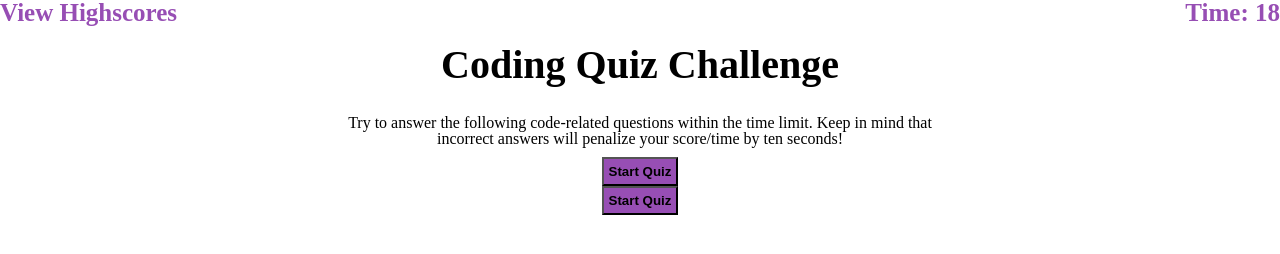
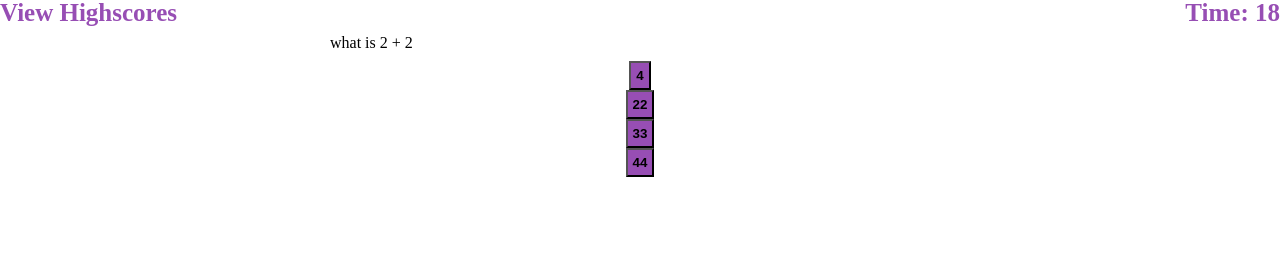
Before and after one commit to chandtheman1/04-Web-APIs-Code-Quiz, a plain HTML site: page index.html in a window 1280 px wide. Both pictures are taken after a click on the button "Start Quiz". Drawn offline with Linux system fonts and the light colour scheme.

Commit message:
adding more functions into javascript and populating the questions/answers

```diff
--- a/assets/js/main.js
+++ b/assets/js/main.js
@@ -1,11 +1,38 @@
 var startQuizbtn = document.querySelector("#start-quiz");
-var startQuizbtn2 = document.querySelector("#start-quiz2");
+var questionContainerEl = document.querySelector("#question-container");
+var startEl = document.querySelector(".start");
+var questionEl = document.querySelector("#question");
+var answerButtonsEl = document.querySelector("#answer-buttons");
+// var startQuizbtn2 = document.querySelector("#start-quiz2");
 var timerEl = document.querySelector(".timer");
 
-startQuizbtn.addEventListener('click', function() { startTimer()});
 
-startQuizbtn2.addEventListener('click', function() { reduceTimer()});
+var shuffledQuestions, currentQuestionIndex
 
+var questionArray = [
+    {
+        question: "what is 2 + 2",
+        answers: [
+            { text: "4", correct: true },
+            { text: "22", correct: false },
+            { text: "33", correct: false },
+            { text: "44", correct: false },
+        ]
+    }
+];
+
+startQuizbtn.addEventListener('click', function() {
+        startTimer()
+        startEl.classList.add('hide');
+        shuffledQuestions = questionArray.sort(() => Math.random() - 0.5);
+        currentQuestionIndex = 0;
+        questionContainerEl.classList.remove('hide');
+        setNextQuestion();
+    }
+
+    );
+
+// startQuizbtn2.addEventListener('click', function() { reduceTimer()});
 
 var secondsLeft = 20;
 
@@ -13,16 +40,40 @@ var startTimer = function () {
     var timerInterval = setInterval(function() {
         secondsLeft--;
         timerEl.textContent = secondsLeft;
-
-
     }, 1000)
 }
 
-var reduceTimer = function () {
-    timerEl.textContent = secondsLeft - 10;
+// var reduceTimer = function () {
+//     timerEl.textContent = secondsLeft - 10;
 
+// }
+
+var setNextQuestion = function() {
+    resetState();
+    showQuestion(shuffledQuestions[currentQuestionIndex]);
 }
 
-var setNextQuestion = function() {
+function showQuestion(questionArray) {
+    questionEl.innerText = questionArray.question;
+    questionArray.answers.forEach(answer => {
+        var button = document.createElement('button');
+        button.innerText = answer.text;
+        button.classList.add("btn");
+        if (answer.correct) {
+            button.dataset.correct = answer.correct;
+        };
+        button.addEventListener("click", selectAnswer);
+        answerButtonsEl.appendChild(button);
+    });
 
+};
+
+function resetState () {
+    while (answerButtonsEl.firstChild) {
+        answerButtonsEl.removeChild(answerButtonsEl.firstChild);
+    }
 }
+
+function selectAnswer () {
+
+};
--- a/index.html
+++ b/index.html
@@ -16,10 +16,12 @@
     </nav>
 
     <main>
-        <h1>Coding Quiz Challenge</h1>
-        <p>Try to answer the following code-related questions within the time limit. Keep in mind that incorrect answers will penalize your score/time by ten seconds!</p>
-        <button id="start-quiz">Start Quiz</button>
-        <button id="start-quiz2">Start Quiz</button>
+        <div class="start">
+            <h1>Coding Quiz Challenge</h1>
+            <p>Try to answer the following code-related questions within the time limit. Keep in mind that incorrect answers will penalize your score/time by ten seconds!</p>
+            <button id="start-quiz">Start Quiz</button>
+        </div>
+        <!-- <button id="start-quiz2">Start Quiz</button> -->
         <div id="question-container" class="hide">
             <div id="question"> Question</div>
             <div id="answer-buttons" class="btn-grid">
```
